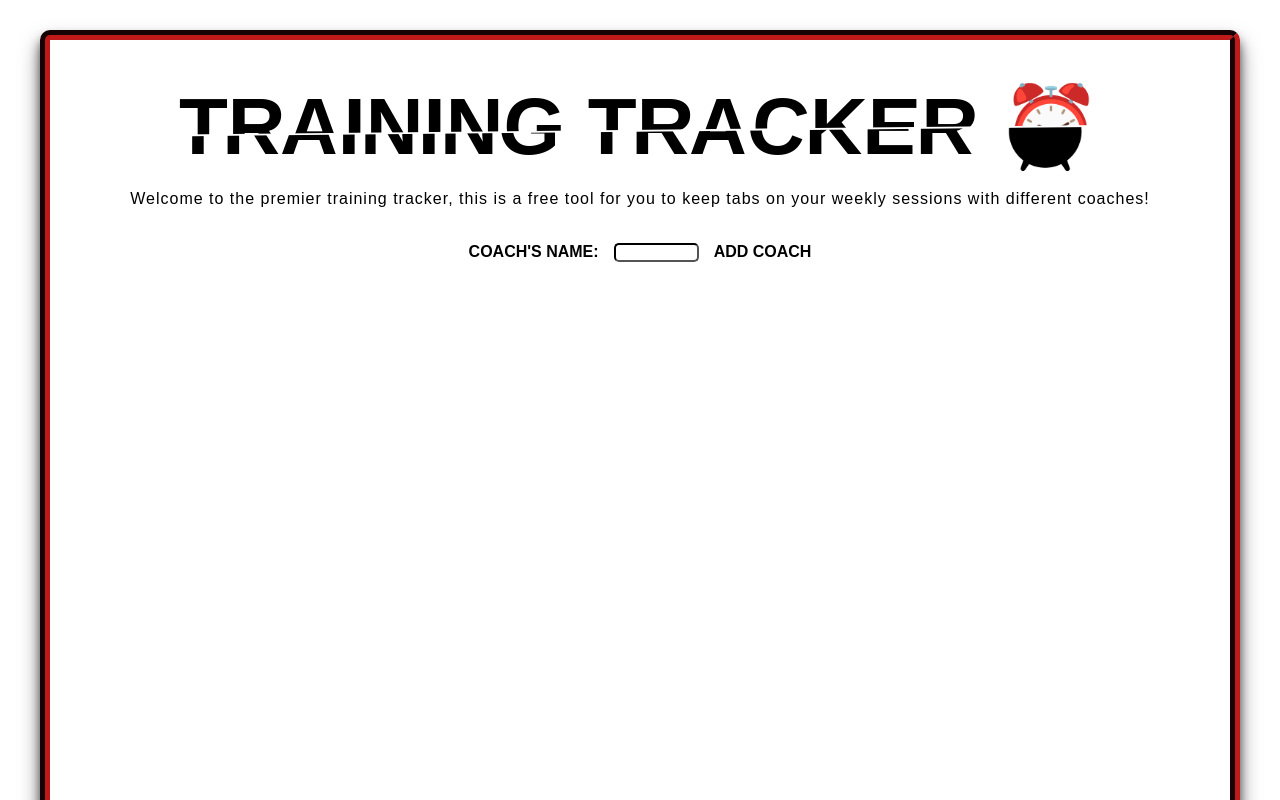
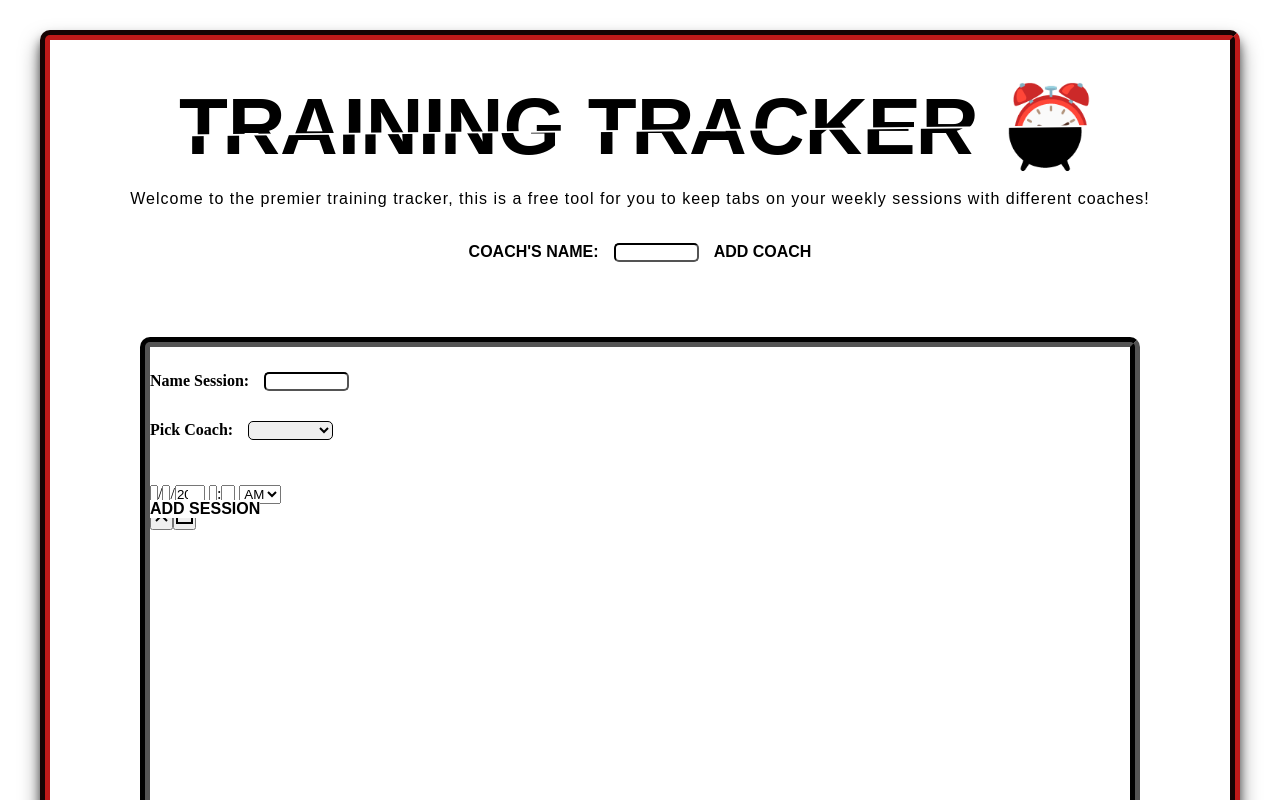
Before and after one commit to DmitriRamos/React-Training-Tracker, a React (Create React App) app: page / in a window 1280 px wide. Shown: the top 800 px of the page. Built offline with nearby package versions, Linux system fonts and the light colour scheme.

Commit message:
finished core functionality

```diff
--- a/package.json
+++ b/package.json
@@ -4,13 +4,18 @@
   "private": true,
   "dependencies": {
     "@daypilot/daypilot-lite-react": "^3.11.0",
+    "@mui/x-date-pickers": "^6.0.0-beta.3",
     "@testing-library/jest-dom": "^5.16.5",
     "@testing-library/react": "^13.4.0",
     "@testing-library/user-event": "^13.5.0",
+    "dayjs": "^1.11.7",
     "react": "^18.2.0",
+    "react-datepicker": "^4.10.0",
+    "react-datetime-picker": "^4.2.0",
     "react-dom": "^18.2.0",
     "react-icons": "^4.7.1",
     "react-scripts": "5.0.1",
+    "react-select": "^5.7.0",
     "web-vitals": "^2.1.4"
   },
   "scripts": {
--- a/src/App.js
+++ b/src/App.js
@@ -1,11 +1,14 @@
 import Header from "./components/Header/Header";
 import AddCoach from "./components/AddCoach/AddCoach";
 import { useState } from "react";
+import AddSeshForm from "./components/AddSeshForm/AddSeshForm";
 
 const App = () => {
   const id = Math.floor(Math.random() * 10000) + 1;
-  const [coach, setCoach] = useState([""]);
+  const [coach, setCoach] = useState("");
   const [coaches, setCoaches] = useState([]);
+  const [sessions, setSessions] = useState([]);
+
   const desc =
     "Welcome to the premier training tracker, this is a free tool for you to keep tabs on your weekly sessions with different coaches!";
 
@@ -20,6 +23,10 @@ const App = () => {
     setCoaches(coaches.filter((coachName) => coachName !== name));
   };
 
+  const deleteSesh = (name) => {
+    setSessions(sessions.filter((sessionName) => sessionName !== name));
+  };
+
   const onSubmit = (e) => {
     e.preventDefault();
 
@@ -28,7 +35,7 @@ const App = () => {
       return;
     }
 
-    addCoach(coach, id);
+    addCoach(coach);
     setCoach([""]);
   };
 
@@ -45,6 +52,13 @@ const App = () => {
         id={id}
         onDelete={deleteCoach}
       />
+      <AddSeshForm
+        sessions={sessions}
+        coaches={coaches}
+        addSesh={setSessions}
+        setSessions={setSessions}
+        deleteSesh={deleteSesh}
+      ></AddSeshForm>
     </div>
   );
 };
--- /dev/null
+++ b/src/components/AddSeshForm/AddSeshForm.css
@@ -0,0 +1,38 @@
+.dropdown {
+  position: relative;
+}
+
+.menu {
+  position: absolute;
+
+  list-style-type: none;
+  margin: 5px 0;
+  padding: 0;
+
+  border: 1px solid grey;
+  width: 150px;
+}
+
+.menu > li {
+  margin: 0;
+
+  background-color: white;
+}
+
+.menu > li:hover {
+  background-color: lightgray;
+}
+
+.menu > li > button {
+  width: 100%;
+  height: 100%;
+  text-align: left;
+
+  background: none;
+  color: inherit;
+  border: none;
+  padding: 5px;
+  margin: 0;
+  font: inherit;
+  cursor: pointer;
+}
--- /dev/null
+++ b/src/components/AddSeshForm/AddSeshForm.js
@@ -0,0 +1,67 @@
+import { useState } from "react";
+import "./AddSeshForm.css";
+import DateTimePicker from "react-datetime-picker";
+import SessionList from "../SessionList/SessionList";
+
+const AddSeshForm = ({ coaches, sessions, setSessions, deleteSesh }) => {
+  const [seshCoach, setSeshCoach] = useState("");
+  const [sessionName, setSessionName] = useState("");
+  const [value, onChange] = useState(new Date());
+  //const [session, setSession] = useState("");
+
+  const addSesh = (session) => {
+    setSessions([...sessions, session]);
+  };
+
+  const onSubmit = () => {
+    if (sessionName.length === 0) {
+      alert("Please add a name");
+      return;
+    }
+
+    addSesh(`Session name:${sessionName} Coach:${seshCoach} Date:${value}`);
+  };
+  return (
+    <div className="container2">
+      <form onSubmit={onSubmit}>
+        <label className="cname">Name Session:</label>
+        <input
+          className="promptbox"
+          type="text"
+          value={sessionName}
+          onChange={(event) => {
+            setSessionName(event.target.value);
+          }}
+        />
+      </form>
+      <label className="cname" htmlFor="coach">
+        Pick Coach:
+      </label>
+      <select
+        name="coach"
+        className="promptbox"
+        value={seshCoach}
+        onChange={(event) => {
+          setSeshCoach(event.target.value);
+        }}
+        onClick={(e) => {
+          const selectedCoach = e.target.value;
+          setSeshCoach(selectedCoach);
+        }}
+      >
+        {coaches.map((name) => (
+          <option value={name} key={name}>
+            {name}
+          </option>
+        ))}
+      </select>
+      <DateTimePicker onChange={onChange} value={value} />
+      <button onClick={onSubmit} className="button" type="button">
+        <span>ADD SESSION</span>
+      </button>
+      <SessionList sessions={sessions} onDelete={deleteSesh}></SessionList>
+    </div>
+  );
+};
+
+export default AddSeshForm;
--- a/src/components/CoachList/CoachList.js
+++ b/src/components/CoachList/CoachList.js
@@ -1,6 +1,6 @@
 import Coach from "../Coach/Coach";
 
-const CoachList = ({ coaches, onDelete, id }) => {
+const CoachList = ({ coaches, onDelete }) => {
   return (
     <div>
       {coaches.map((name) => (
--- /dev/null
+++ b/src/components/SessionList/Session.js
@@ -0,0 +1,18 @@
+import { FaTimes } from "react-icons/fa";
+
+// A component to generate a session h2 from given prop "session"
+const Session = ({ session, onDelete }) => {
+  return (
+    <div className="task">
+      <h2>
+        {session}
+        <FaTimes
+          style={{ color: "red", cursor: "pointer" }}
+          onClick={() => onDelete(session)}
+        />
+      </h2>
+    </div>
+  );
+};
+
+export default Session;
--- /dev/null
+++ b/src/components/SessionList/SessionList.js
@@ -0,0 +1,12 @@
+import Session from "./Session";
+
+const SessionList = ({ sessions, onDelete }) => {
+  return (
+    <div>
+      {sessions.map((text) => (
+        <Session key={text} session={text} onDelete={onDelete}></Session>
+      ))}
+    </div>
+  );
+};
+export default SessionList;
--- a/src/index.css
+++ b/src/index.css
@@ -15,6 +15,19 @@
   border-radius: 10px;
   border-style: groove;
   box-shadow: 0 8px 10px 0 rgba(0, 0, 0, 0.5), 0 12px 20px 0 rgba(0, 0, 0, 0.5);
+  border-width: 10px;
+  padding-bottom: 40px;
+  padding-top: 40px;
+}
+
+.container2 {
+  max-width: 1000px;
+  margin: 30px auto;
+  overflow: auto;
+  min-height: 1000px;
+  border: 5px solid black;
+  border-radius: 10px;
+  border-style: groove;
   border-width: 10px;
   padding-bottom: 40px;
   padding-top: 40px;
@@ -101,3 +114,20 @@ footer {
   margin-top: 30px;
   text-align: center;
 }
+
+.cname {
+  font-size: 16px;
+  font-weight: 900;
+  position: relative;
+  top: -30px;
+}
+
+.promptbox {
+  width: 85px;
+  border-color: black;
+  padding-left: 5px;
+  border-radius: 5px;
+  margin: 15px;
+  top: -30px;
+  position: relative;
+}
```
Also changed, not shown: 1 other file (tests, documents, lock files or other folders).
